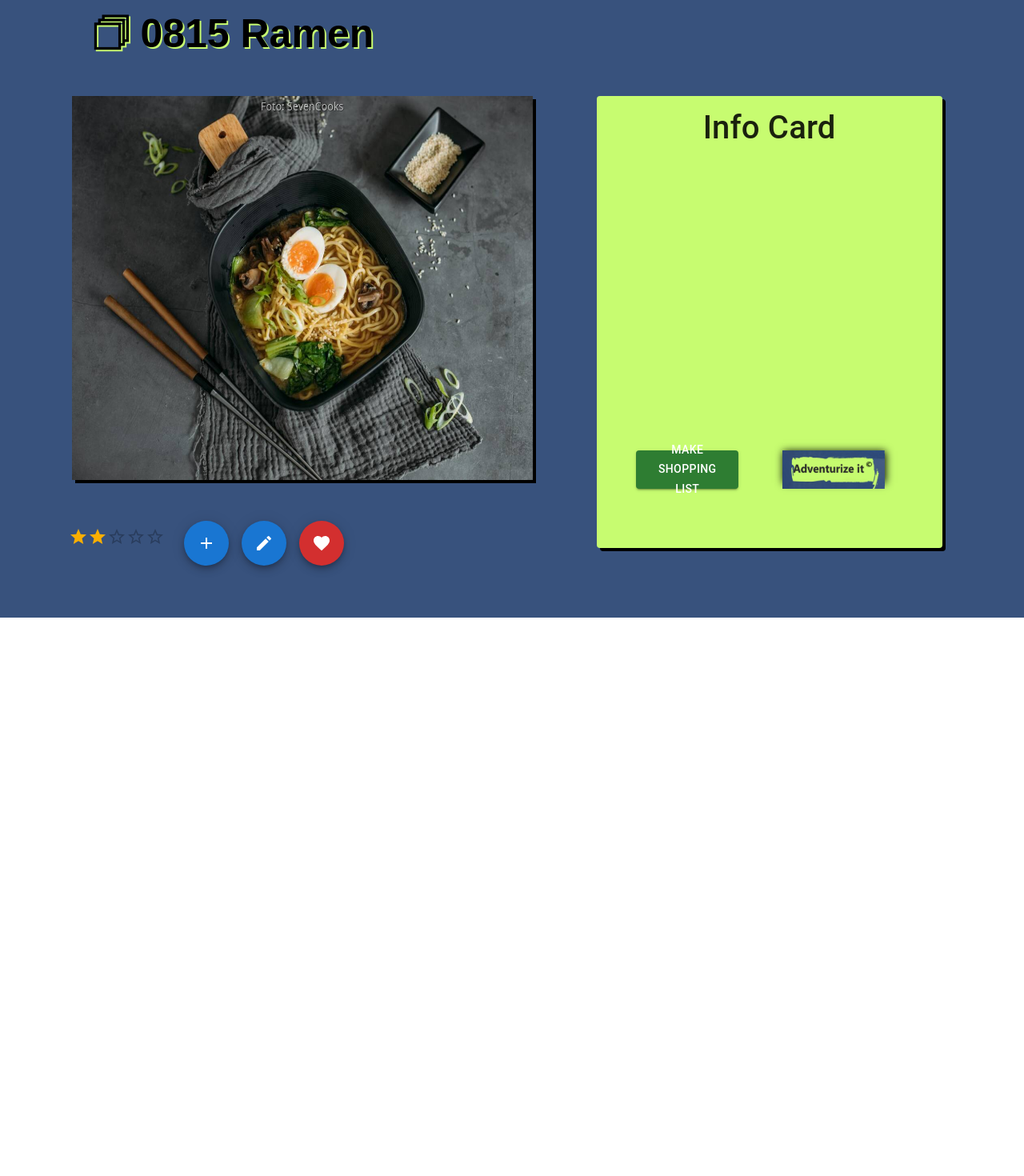
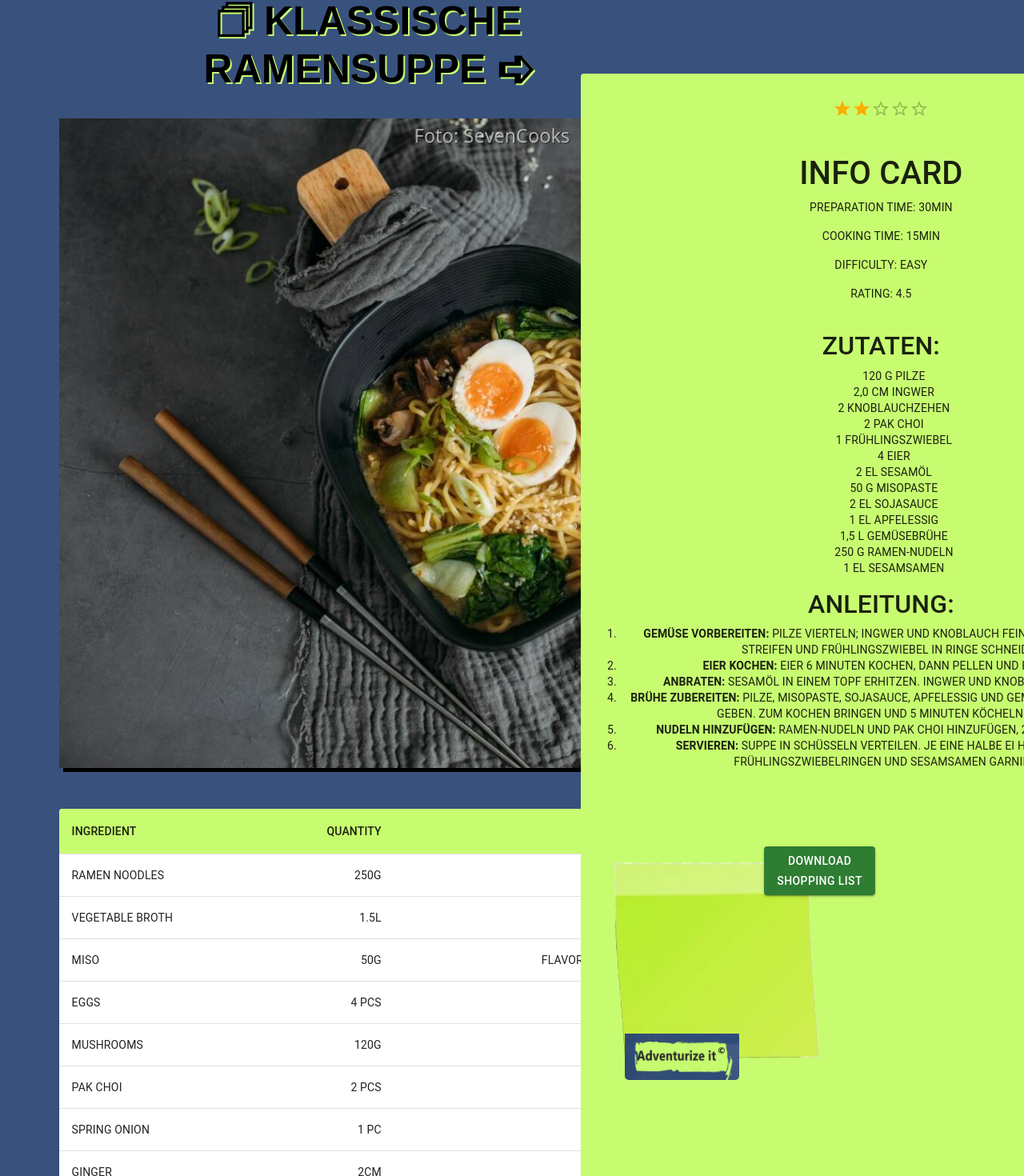
Before and after one commit to SE-TINF22B6/CookHub, a React (Create React App) app in the folder Frontend/: page /myrecipes in a window 1280 px wide. Shown: the part 139-1609 px from the top of the page at 80% size. Before the commit the page ends 911 px from the top, so only its background shows below. Built offline with nearby package versions, Linux system fonts and the light colour scheme.

Commit message:
// Refactored // -> refactored all pages into src/pages/... -> renamed several components & pages
// MyRecipes //
-> created MyRecipe page
-> created helper class

// Bugs? //
-> deleted UML Class Diagram svg causing collision by refactoring data

```diff
--- a/Frontend/src/pages/MyRecipes.tsx
+++ b/Frontend/src/pages/MyRecipes.tsx
@@ -2,22 +2,23 @@ import React from "react";
 import "../style/MyRecipes.css";
 import Box from '@mui/material/Box';
 import Grid from '@mui/material/Grid';
-import Item from '@mui/material/Grid';
 import Stack from '@mui/material/Stack';
 import Paper from '@mui/material/Paper';
 import { styled } from '@mui/material/styles';
 import Rating from "../components/Rating";
-import FloatingActionButtons from "../components/FloatingActionButtons";
 import InfoTable from "../components/InfoTable";
 import BtnAdvntrz from "../assets/Logos_Icons/Button_Adventurize_it.png"
-
+import StickyNote from "../assets/fillElements/StickyNote_2.png";
 import Ramen from "../assets/recipes/recipe_Ramen_01_23.jpg";
 import Button from '@mui/material/Button';
 
 
 const DemoPaper = styled(Paper)(({ theme }) => ({
-    width: 600,
-    height: 565,
+    width: 1500,
+    height:1600,
+    position: 'relative',
+    bottom: '83vh',
+    left: '58vw',
     padding: theme.spacing(2),
     ...theme.typography.body2,
     backgroundColor: '#c7fc70',
@@ -25,86 +26,121 @@ const DemoPaper = styled(Paper)(({ theme }) => ({
     boxShadow: '4px 4px #000000',
 }));
 
-const name = '0815 Ramen';
-
+const name = 'Klassische Ramensuppe';
 
 
 export default function MyRecipes() {
     return (
 
-        <div className="RecipePage" >
+                <div className="RecipePage">
 
-            <p className="NameOfDish">
+                    <Box className="LeftBox" sx={{ flexGrow: 1 }}>
+                        <Grid container spacing={2}>
+
+                            <Stack className="TopStackLeft" spacing={2}>
+                                <Grid className="MenuName" item xs={6}>
+                                    <div id="HeaderContainerL">
                                         <h1 style={{
                                             textShadow: "2px 2px #C9FE71",
                                             color: "#000000",
                                             fontSize: "50px",
                                             fontFamily: "Arial",
                                             fontWeight: "bold"
-                }}>🗇 {name}</h1>
-            </p>
-
-            <Box sx={{ flexGrow: 1 }}>
-                <Grid className="ContainerTop" container spacing={2}>
-
-                    <Grid className="Row1_left" lg={8}>
-                        <Item>
-                            <img className="RecipeImage" src={Ramen} alt="Gute_Rahmenbedingungen" />
-                        </Item>
+                                        }}>🗇 {name} ➪ </h1>
+                                    </div>
                                  </Grid>
 
-                    <Grid className="Row1_right" lg={4}>
-                        <Item>
-                            <Stack direction="row" spacing={2}>
-                                <DemoPaper className="InfoCardPaper" square={false}>
-                                    <h1>Info Card</h1>
-                                </DemoPaper>
-                            </Stack>
-                        </Item>
-                    </Grid>
+                                <div id="ImageContainer">
+                                    <div className="MenuShowcaseImage">
+                                        <img className="RecipeImage" src={Ramen} alt="Gute_Rahmenbedingungen" />
+                                    </div>
+                                </div>
 
 
-                    <Grid className="Row2_left" lg={10}>
-                        <Item>
-                            <Stack direction="row" spacing={2}>
-                                <Item><Rating /></Item>
-                                <Item><FloatingActionButtons /></Item>
+                                <Grid item xs={6}>
+                                    <div id="InfoTableContainer">
+                                        <div className="InfoTable">
+                                            <InfoTable />
+                                        </div>
+                                    </div>
+                                </Grid>
                             </Stack>
-                        </Item>
                         </Grid>
-                    <Grid className="Row2_right" lg={2}>
-                        <Stack direction="row" spacing={2}>
-                            <Item>
+                    </Box>
+
+
+                    <Box className="RightBox" sx={{ flexGrow: 1 }}>
+                        <Grid container spacing={2}>
+                            <Stack spacing={2}>
+                                 <Grid item xs={6}>
+                                    <div className="PaperStack">
+                                        <DemoPaper className="InfoCardPaper" square={false}>
+                                            <Stack>
+                                                <div id="HeaderContainerR">
+                                                    <div className="rating">
+                                                        <Rating />
+                                                        </div>
+                                                            </div>
+                                                            <br/><br/>
+                                                            <h1>Info Card</h1>
+                                                            <p>Preparation Time: 30min</p>
+                                                            <p>Cooking Time: 15min</p>
+                                                            <p>Difficulty: Easy</p>
+                                                            <p>Rating: 4.5</p>
+                                                            <br/>
+                                                            <h2>Zutaten:</h2>
+                                                            <ul>
+                                                            <li>120 g Pilze</li>
+                                                            <li>2,0 cm Ingwer</li>
+                                                            <li>2 Knoblauchzehen</li>
+                                                            <li>2 Pak Choi</li>
+                                                            <li>1 Frühlingszwiebel</li>
+                                                            <li>4 Eier</li>
+                                                            <li>2 EL Sesamöl</li>
+                                                            <li>50 g Misopaste</li>
+                                                            <li>2 EL Sojasauce</li>
+                                                            <li>1 EL Apfelessig</li>
+                                                            <li>1,5 l Gemüsebrühe</li>
+                                                            <li>250 g Ramen-Nudeln</li>
+                                                            <li>1 EL Sesamsamen</li>
+                                                            </ul>
+                                                            <h2>Anleitung:</h2>
+                                                            <ol>
+                                                            <li><strong>Gemüse vorbereiten:</strong> Pilze vierteln; Ingwer und Knoblauch fein hacken. Pak Choi in Streifen und Frühlingszwiebel in Ringe schneiden.</li>
+                                                            <li><strong>Eier kochen:</strong> Eier 6 Minuten kochen, dann pellen und halbieren.</li>
+                                                            <li><strong>Anbraten:</strong> Sesamöl in einem Topf erhitzen. Ingwer und Knoblauch anbraten.</li>
+                                                            <li><strong>Brühe zubereiten:</strong> Pilze, Misopaste, Sojasauce, Apfelessig und Gemüsebrühe in den Topf geben. Zum Kochen bringen und 5 Minuten köcheln lassen.</li>
+                                                            <li><strong>Nudeln hinzufügen:</strong> Ramen-Nudeln und Pak Choi hinzufügen, 2 Minuten kochen.</li>
+                                                            <li><strong>Servieren:</strong> Suppe in Schüsseln verteilen. Je eine halbe Ei hinzufügen, mit Frühlingszwiebelringen und Sesamsamen garnieren.</li>
+                                                            </ol>
+                                                            <div>
                                                     <Button className="MakeShoppingList" variant="contained" color="success">
-                                    Make Shopping List
+                                                        Download <br/>
+                                                        Shopping List
                                                     </Button>
-                            </Item>
-                            <Item>
+                                                </div>
+
+                                                <div id="StickyCards_Container">
+                                                <div className="StickyNoteCont">
+                                                    <img className="StickyNote" src={StickyNote} alt="feltDown" />
+                                                </div>
+                                                </div>
+
+                                                <div className="FAB">
                                                     <a className="AdvBtn" href={'/adventure'}>
                                                         <img src={BtnAdvntrz} className="AdvBtn_self" alt="AdventurizeIt" style={{textShadow: '2px 2px #000000'} } />
                                                     </a>
-                            </Item>
+
+
+                                                </div>
+                                            </Stack>
+                                        </DemoPaper>
+                                    </div>
+                                </Grid>
                             </Stack>
                         </Grid>
-                </Grid>
                     </Box>
-            <Box sx={{ flexGrow: 1 }}>
-                <Grid className="ContainerMid" container spacing={1}>
 
-                    <Grid className="Row3_full" lg={12}>
-                        <Item>
-                            <Stack direction="row" spacing={2}>
-                                <div className="InfoTable">
-                                    <InfoTable />
-                                </div>
-                            </Stack>
-                        </Item>
-                    </Grid>
-
-
-                </Grid>
-
-            </Box>
                 </div>
     );
 }
--- a/Frontend/src/style/MyRecipes.css
+++ b/Frontend/src/style/MyRecipes.css
@@ -1,150 +1,253 @@
-.RecipePage {
-    position: absolute;
-    overflow-x: hidden;
-    Background-color: #38527D;
-    height: 100vh;
-    width: 100vw;
+:root{
+    --main-radius: 5px;
+    --main-padding: 5px;
 }
 
-.NameOfDish {
-    position: relative;
-    display: flex;
-    top: 5vh;
-    left: 9vw;
-    justify-content: left;
+.RecipePage {
+    display: grid;
+    height: 100%;
+    width: 100%;
+
+    background-color: #38527D;
+
+    font-family: "Inter", sans-serif;
+    font-weight: 800;
+    text-transform: Uppercase;
+    color: #000000;
+
+    overflow-x: hidden;
+    margin: 0;
+    padding: 0;
+    background-size: cover;
 
 }
 
 
-.ContainerTop {
+.MenuShowcaseImage {
     position: relative;
     display: flex;
-    top: 0;
-    left: -8vw;
-    height: 100vh;
-    width: 80vw;
-    color: #C9FE71;
+    top: 6vh;
+    left: 7vw;
+    height: 95%;
+    width: 95%;
+    box-shadow: 5px 5px #000000;
+}
+
+.MenuName {
+    position: relative;
+    display: flex;
+    top: 5vh;
+    left: 15vw;
+}
+
+.InfoTable {
+    display: flex;
+    position: relative;
+    top: 5vh;
+    left: 7vw;
+}
+
+
+.AdvBtn {
+    position: relative;
+    display: flex;
+    bottom: 7vh;
+    left: 3vw;
+}
+
+
+.StickyNote {
+    position: relative;
+    display: flex;
+    bottom: 0;
+    right: 0;
 
 }
 
-.Row1_left {
+.MakeShoppingList{
+    position: relative;
+    display: flex;
+    top:10vh;
+    right: 6vw;
+    z-index: 6;
+}
+
+
+
+
+
+
+
+
+.HeaderContainerL {
+    position: relative;
+    top: 5vh;
+    height: 100%;
+    width: 100%;
+    display: flex;
+    background: #C9FE71;
+    grid-area: HeaderContainer;
+    border-radius: var(--main-radius);
+    padding-top: var(--main-padding);
+}
+
+.HeaderContainerR {
+
+    display: flex;
+    background: #C9FE71;
+    grid-area: HeaderContainer;
+    border-radius: var(--main-radius);
+    padding-top: var(--main-padding);
+}
+
+
+.ImageContainer {
+    height: 100%;
+    width: 100%;
+    grid-area: ImageContainer;
+    border-radius: var(--main-radius);
+    display: flex;
+    padding-top: var(--main-padding);
+}
+
+
+.AdvBtn_self {
+    display: flex;
 
 }
 
-.RecipeImage {
-    position: relative;
+.FloatingActionButtons {
     display: flex;
-    top: 10vh;
-    left: 5vw;
-    height: 60vh;
-    width: 45vw;
-    margin: auto;
-    justify-content: center;
-    box-shadow: 4px 4px #000000;
-}
-
-.Row1_right {
-
-}
-
-.InfoCardPaper{
-    position: relative;
-    display: flex;
-    top: 10vh;
-    margin: auto;
-    justify-content: center;
-}
-
-.InfoCard {
-    position: relative;
-    display: flex;
-    top: 10vh;
-    margin: auto;
-    justify-content: center;
-    height: 60vh;
-    width: 45vw;
-    box-shadow: 4px 4px #000000;
-}
-
-.Row2_left {
-    position: relative;
-    display: flex;
-    left: 16vw;
-    top: -0;
 
 }
 
 
-.MakeShoppingList {
-    position: relative;
+
+
+
+
+
+.NameOfDish {
     display: flex;
-    top: -10vh;
-    left: 7vw;
-    justify-content: center;
-    width: 10vw;
-    height: 6vh;
-    box-shadow: black 2px 2px 10px;
+    left: 5vw;
+}
+.OuterDish {
+    display: flex;
 }
 
-.AdvBtn {
-    position: relative;
+.TopStackLeft {
     display: flex;
-    top: -10vh;
-    left: 10vw;
-    justify-content: center;
-    width: 10vw;
-    height: 5vh;
-    box-shadow: black 1px 1px 10px;
+
+}
+.LeftBox {
+    display: flex;
+
+}
+.StickyCards_Container {
+    display: flex;
+
+
+}
+.StickyNoteCont {
+     display: flex;
+
+ }
+
+
+
+
+
+
+
+
+
+.RightBox {
+    display: flex;
+    grid-auto-flow: column;
 }
 
-.AdvBtn_self {
-    position: relative;
+
+.InfoCardContainer {
     display: flex;
-    top: 0;
-    left: 0;
-    justify-content: center;
-    width: 10vw;
-    height: 6vh;
+    background: #C9FE71;
+    grid-area: InfoCardContainer;
+    border-radius: var(--main-radius);
+    padding-top: var(--main-padding);
+}
+
+
+.InfoTableContainer {
+    display: flex;
+    height: 100%;
+    width: 100%;
+    background: #C9FE71;
+    grid-area: InfoTableContainer;
+    border-radius: var(--main-radius);
+    padding-top: var(--main-padding);
+
 }
 
 
 
-.Row2_right {
-    position: relative;
+
+.StickyCards_Container {
     display: flex;
-    top: 0;
-    right: 20vw;
-    height: 20%;
-    width: 20%;
-
+    background: #C9FE71;
+    grid-area: StickyCards_Container;
+    border-radius: var(--main-radius);
+    padding-top: var(--main-padding);
 }
 
-.InfoTable {
-    position: relative;
-    display: flex;
-    top: 0;
-    left: -8vw;
-    height: 90vh;
-    width: 45vw;
-    justify-content: center;
-    box-shadow: 4px 4px #000000;
+
+
+@media only screen and (max-width: 600px) {
+    .RecipePage {
+        grid-template-columns: 1fr;
+        grid-template-rows: auto;
+        grid-template-areas:
+            "HeaderContainerL"
+            "ImageContainer"
+            "InfoTableContainer"
+            "InfoCardContainer"
+            "StickyCards_Container";
+    }
 }
 
-.row3_full {
-    position: relative;
-    display: flex;
-    top: 0;
-    left: 0;
 
-    justify-content: center;
-    box-shadow: 4px 4px #000000;
+
+.RecipeImage {
+display: flex;
 }
 
-.InfoTable {
-    position: relative;
+
+.PaperStack {
     display: flex;
-    top: 0;
-    left: 25vw;
-    justify-content: center;
-    box-shadow: 4px 4px #000000;
 }
+
+.InfoCardPaper {
+    background: #000000;
+}
+
+.AdvBtn_self {
+    border-radius: var(--main-radius);
+    padding-top: var(--main-padding);
+    width: 20%;
+    height: 60%;
+}
+
+
+
+
+.HeaderContainerL {
+    top:10vh;
+}
+
+.TopStackLeft {
+    top: 10vh;
+    height: 100vh;
+}
+
+.LeftBox {
+    top: 10vh;
+    height: 100vh;
+}
```
Lines whose indentation alone changed are shown as unchanged.
